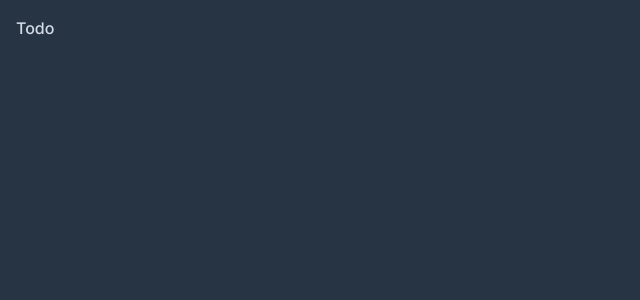
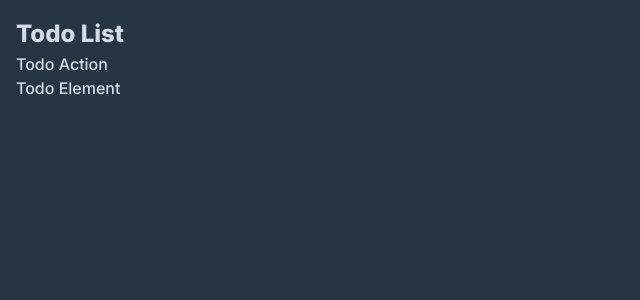
Before and after one commit to AlexisCharp/todo-base, a Next.js app: page / in a window 1280 px wide. Shown: the top 300 px of the page, without its empty margins (0-640 px from the left). Built offline with nearby package versions, Linux system fonts and the light colour scheme.

Commit message:
dev: part 1

```diff
--- a/src/app/page.js
+++ b/src/app/page.js
@@ -1,5 +1,7 @@
+import { TodoList } from '@/components/todo-list/todo-list';
+
 const Home = () => {
-  return <p>Todo</p>;
+  return <TodoList />;
 };
 
 export default Home;
--- /dev/null
+++ b/src/components/button/button.js
@@ -0,0 +1,10 @@
+import './button.css';
+
+export const Button = ({ children, noPadding, variant }) => {
+  const className = `${variant === 'danger' ? 'button--danger' : ''} ${
+    noPadding ? 'button--no-padding' : ''
+  }`;
+  console.log(variant);
+
+  return <button className={className}>{children}</button>;
+};
--- /dev/null
+++ b/src/components/todo-action/todo-action.js
@@ -0,0 +1,7 @@
+export const TodoAction = () => {
+  return (
+    <div>
+      <p>Todo Action</p>
+    </div>
+  );
+};
--- /dev/null
+++ b/src/components/todo-element/todo-element.js
@@ -0,0 +1,7 @@
+export const TodoElement = () => {
+  return (
+    <div>
+      <p>Todo Element</p>
+    </div>
+  );
+};
--- /dev/null
+++ b/src/components/todo-list/todo-list.js
@@ -0,0 +1,15 @@
+import Image from 'next/image';
+import deleteIcon from '../../../public/delete.svg';
+import { TodoAction } from '@/components/todo-action/todo-action';
+import { TodoElement } from '@/components/todo-element/todo-element';
+import { Button } from '@/components/button/button';
+
+export const TodoList = () => {
+  return (
+    <div>
+      <h2>Todo List</h2>
+      <TodoAction />
+      <TodoElement />
+    </div>
+  );
+};
```
Also changed, not shown: src/components/button/button.css (renamed from src/components/button/button.module.css).
